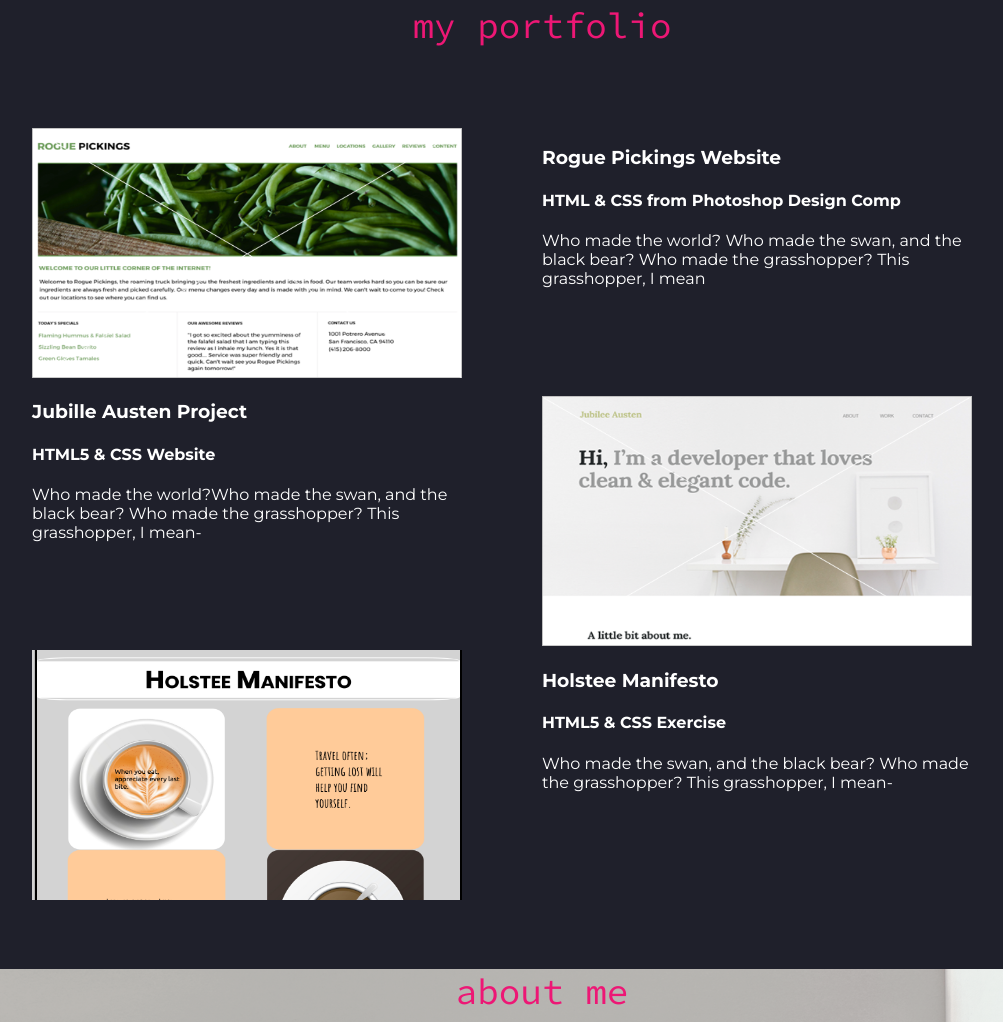
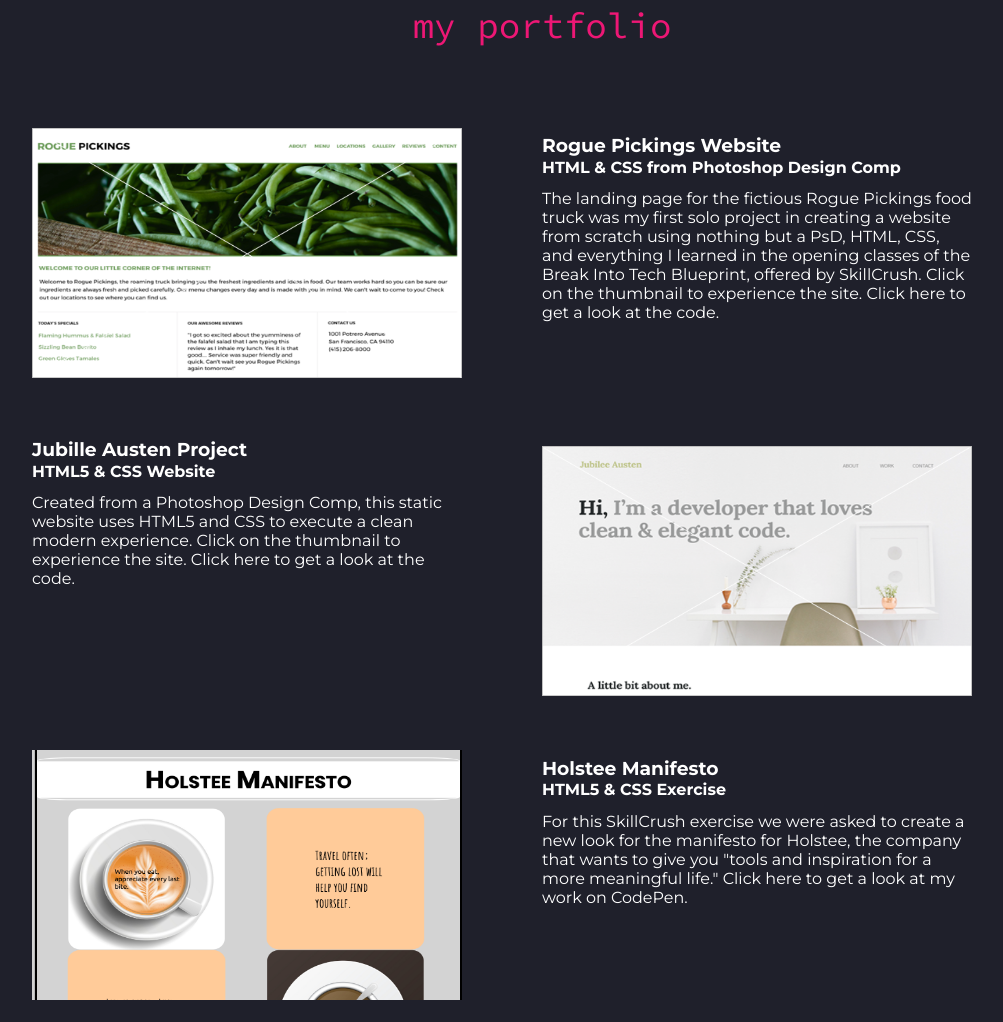
Before and after one commit to xullem/milestone-website, a plain HTML site: page index.html in a window 1280 px wide. Shown: the part 754-1776 px from the top of the page, without its empty margins (98-1101 px from the left). Drawn offline with Linux system fonts and the light colour scheme.

Commit message:
completed portfolio descriptions

```diff
--- a/css/main.css
+++ b/css/main.css
@@ -20,6 +20,12 @@ h2 {
     font-size: 36px;
     font-weight: lighter;
     text-align: center;
+}
+
+h4 {
+  font-size: 16px;
+  font-weight: 600;
+  line-height: 0px;
 }
 
 /*.whole-container{
@@ -98,7 +104,7 @@ nav ul li   {
 
   #pic {
   background: url(../img/hero-background.png);
-  background-size: 100%;
+  background-size: cover;
   clear: both;
   /*width: 1233px;*/
   height: 630px;
@@ -112,13 +118,23 @@ span {
 .description {
   height: 250px;
   width: 430px;
+  margin-bottom: 50px;
 }
 
 #portfolio img {
   height: 250px;
   width: 430px;
+  margin-bottom: 50px;
 }
 
+#portfolio h3 {
+  line-height: 0px;
+}
+
+#portfolio a {
+  color: #ffffff;
+  text-decoration: none;
+}
 /*****ABOUT*****/
 #about {
   background: url(../img/about-me.png);
--- a/index.html
+++ b/index.html
@@ -47,9 +47,7 @@
               <div class="description">
                 <h3>Jubille Austen Project</h3>
                 <h4>HTML5 & CSS Website</h4>
-                <p>Who made the world?Who made the swan, and the black bear?
-                  Who made the grasshopper?
-                  This grasshopper, I mean-
+                <p>Created from a Photoshop Design Comp, this static website uses HTML5 and CSS to execute a clean modern experience. Click on the thumbnail to experience the site. <a href="" target="">Click here to get a look at the code.</a>
                 </p>
               </div>
               <div class="half-width">
@@ -61,10 +59,7 @@
               <div class="description">
                 <h3>Rogue Pickings Website</h3>
                 <h4>HTML & CSS from Photoshop Design Comp</h4>
-                <p>Who made the world?
-                  Who made the swan, and the black bear?
-                  Who made the grasshopper?
-                  This grasshopper, I mean
+                <p>The landing page for the fictious Rogue Pickings food truck was my first solo project in creating a website from scratch using nothing but a PsD, HTML, CSS, and everything I learned in the opening classes of the Break Into Tech Blueprint, offered by SkillCrush. Click on the thumbnail to experience the site. <a href="" target="">Click here to get a look at the code.</a>
                 </p>
               </div>
               <div class="half-width">
@@ -73,9 +68,7 @@
               <div class="description">
                 <h3>Holstee Manifesto</h3>
                 <h4>HTML5 & CSS Exercise</h4>
-                <p>Who made the swan, and the black bear?
-                  Who made the grasshopper?
-                  This grasshopper, I mean-
+                <p>For this SkillCrush exercise we were asked to create a new look for the manifesto for Holstee, the company that wants to give you "tools and inspiration for a more meaningful life." <a href="https://codepen.io/bassoonenough/full/RdYjQE" target="_blank">Click here to get a look at my work on CodePen.</a>
                 </p>
               </div>
             </div>
```
